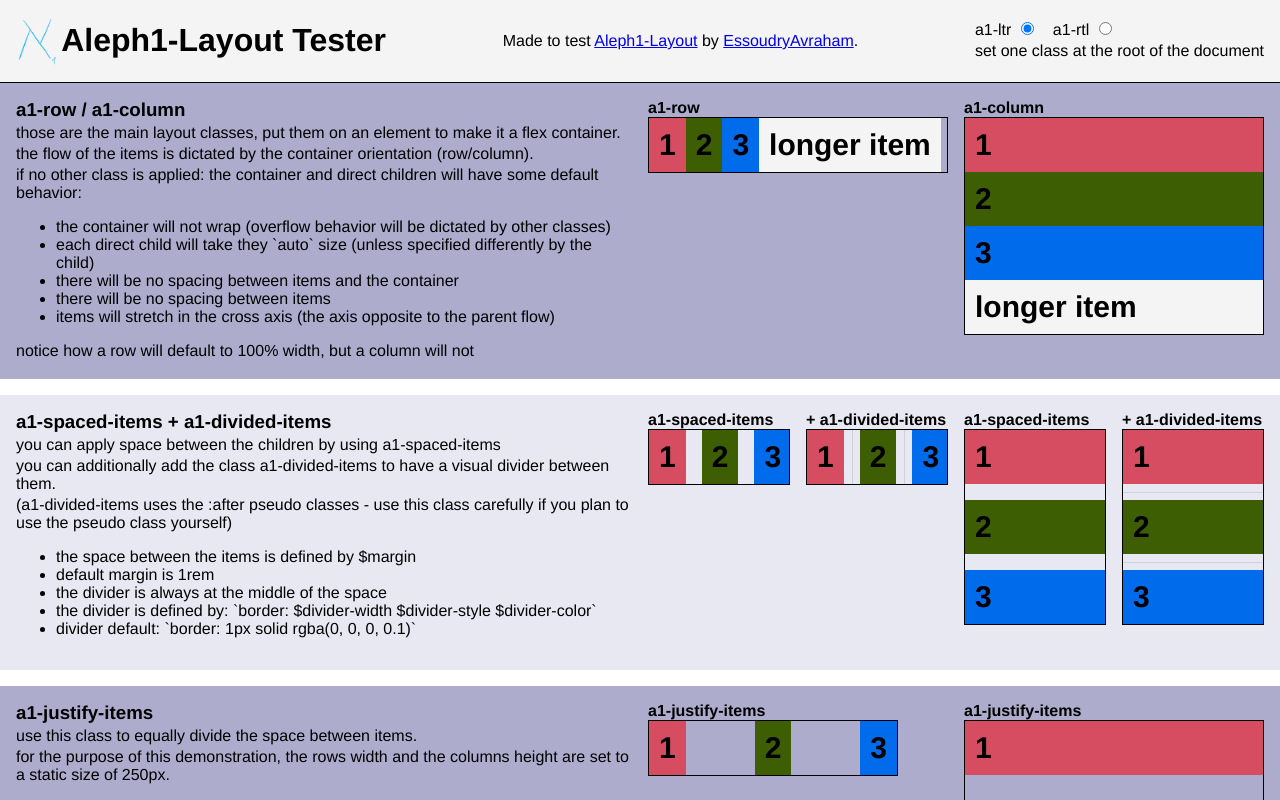
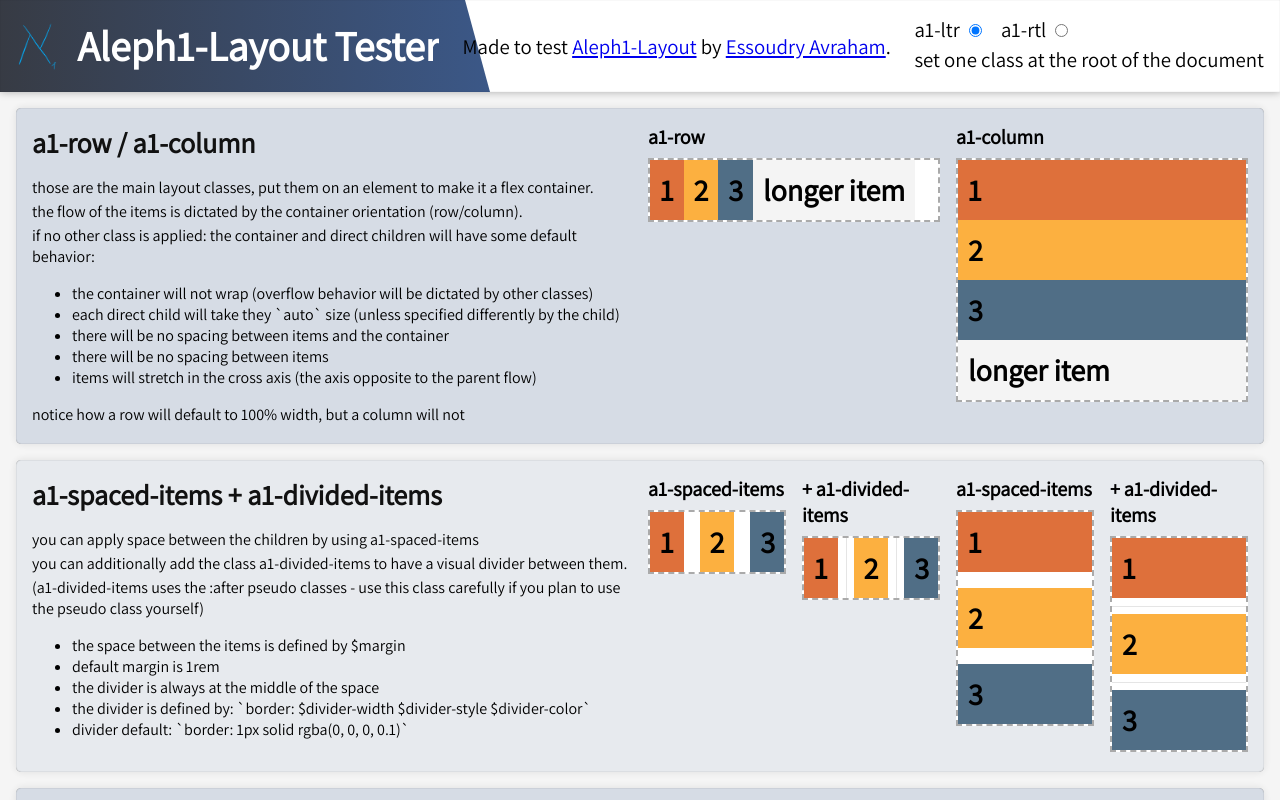
Before and after one commit to avrahamcool/aleph1-layout, a website: page docs/index.html in a window 1280 px wide. Drawn offline with Linux system fonts and the light colour scheme.

Commit message:
Demo style changes

```diff
--- a/docs/docs.css
+++ b/docs/docs.css
@@ -5,7 +5,7 @@
 }
 
 html {
-    font-family: "Source Sans Pro", "Helvetica Neue", Helvetica, Arial, sans-serif;
+    font-family: "Assistant", "Source Sans Pro", "Helvetica Neue", Helvetica, Arial, sans-serif;
     box-sizing: border-box;
 }
 
@@ -22,6 +22,20 @@ h6 {
     padding: 0;
 }
 
+h1 {
+    color: #fff;
+}
+
+h3 {
+    font-size: 1.75rem;
+    margin-bottom: 1rem;
+    color: #111;
+}
+h4 {
+    font-size: 1.25rem;
+    margin-bottom: 0.5rem;
+}
+
 p {
     margin: 3px 0;
 }
@@ -32,8 +46,22 @@ p {
     text-orientation: upright;
 }
 header {
-    background-color: #f4f4f4;
-    border-bottom: 1px solid black;
+    font-size: 1.3rem;
+    position: relative;
+    box-shadow: 0 0 8px 0 rgba(0,0,0,0.3), inset 0 0 1px 0 rgba(0,0,0,0.3);
+}
+
+header::before {
+    content: "";
+    position: absolute;
+    top: 0;
+    left: 0;
+    right: 0;
+    bottom: 0;
+    background-color:#fff;
+    clip-path: polygon(0 0, 465px 0, 490px 100%, 0 100%);
+    background: linear-gradient(to right, 	rgb(55, 59, 68), rgb(66, 134, 244));
+    z-index:-1;
 }
 
 img {
@@ -41,17 +69,29 @@ img {
     width: auto;
 }
 
+main {
+    background-color: rgba(0, 0, 0, 0.04);
+}
+
+main>div {
+    box-shadow: 0 0 10px 0 rgba(0,0,0,0.1), inset 0 0 1px 0 rgba(0,0,0,0.5);
+
+}
+
 main>div:nth-child(odd) {
-    background-color: #adaccd;
+    background-color: #506e9f30;
+    border-radius: 5px;
 }
 
 main>div:nth-child(even) {
-    background-color: #e8e8f3;
+    background-color: #506e9f15;
+    border-radius: 5px;
 }
 
 .demo-boxes {
-    border: 1px solid black;
+    border: 2px dashed #aaa;
     counter-reset: box-number;
+    background-color: #fff;
 }
 
 .demo-boxes.a1-row.fixed-size {
@@ -69,15 +109,15 @@ main>div:nth-child(even) {
 }
 
 .demo-boxes>div:nth-child(1) {
-    background-color: #d64d61;
+    background-color: #de703b;
 }
 
 .demo-boxes>div:nth-child(2) {
-    background-color: #3e5e04;
+    background-color: #fcb040;
 }
 
 .demo-boxes>div:nth-child(3) {
-    background-color: #006beb;
+    background-color: #506e86;
 }
 
 .demo-boxes>div+div+div+div {
@@ -86,9 +126,9 @@ main>div:nth-child(even) {
 
 .border
 {
-    border: 1px solid red;
+    border: 2px dashed #aaa;
 }
 .border>div {
-    border: 1px solid black;
-    background-color: orange;
+    background-color: #fcb040;
+    font-size:1.2rem;
 }
--- a/docs/index.html
+++ b/docs/index.html
@@ -12,18 +12,19 @@
     <link rel="stylesheet" href="main.css">
     <link rel="stylesheet" href="docs.css">
     <script src="docs.js" type="text/javascript"></script>
+    <link href="https://fonts.googleapis.com/css2?family=Assistant&display=swap" rel="stylesheet">
 </head>
 
 <body class="a1-full-height a1-column">
     <header class="a1-row a1-padding a1-spaced-items a1-justify-items a1-center-items-v">
         <h1 class="a1-row a1-spaced-items a1-center-items-v">
             <img src="./Aleph1.png" alt="icon" />
-            Aleph1-Layout Tester
+            <span>Aleph1-Layout Tester</span>
         </h1>
         <p>Made to test
             <a href="https://github.com/avrahamcool/aleph1-layout">Aleph1-Layout</a>
             by
-            <a href="https://github.com/avrahamcool/">EssoudryAvraham</a>.
+            <a href="https://github.com/avrahamcool/">Essoudry Avraham</a>.
         </p>
         <div class="a1-column">
             <div class="a1-row a1-spaced-items">
@@ -33,7 +34,7 @@
             <p>set one class at the root of the document</p>
         </div>
     </header>
-    <main class="demo-direction a1-long a1-elastic a1-column a1-spaced-items a1-ltr">
+    <main class="demo-direction a1-long a1-elastic a1-column a1-spaced-items a1-padding a1-ltr">
         <div class="a1-row a1-padding a1-spaced-items a1-same-size">
             <div>
                 <h3>a1-row / a1-column</h3>
```
